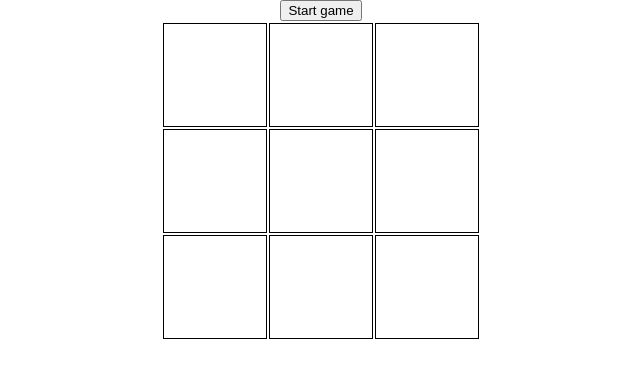
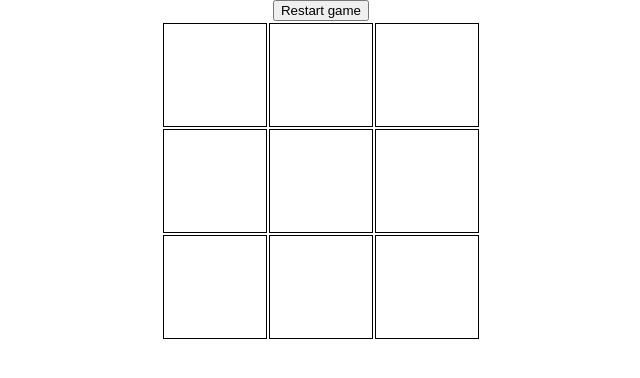
Before and after one commit to JasonThomasData/JsSydStudyGroup, a plain HTML site: page ticTacToe/index.html in a window 1280 px wide. Shown: the full height of the page, 319-959 px from the left. Drawn offline with Linux system fonts and the light colour scheme.

Commit message:
Fourth commit

```diff
--- a/ticTacToe/index.html
+++ b/ticTacToe/index.html
@@ -7,7 +7,7 @@
         <link rel="stylesheet" href="style.css">
     </head>
     <body>
-        <button id="startGame">Start game</button>
+        <button id="startGame">Restart game</button>
         <table id="gameBoard">
             <tbody>
                 <tr>
```
